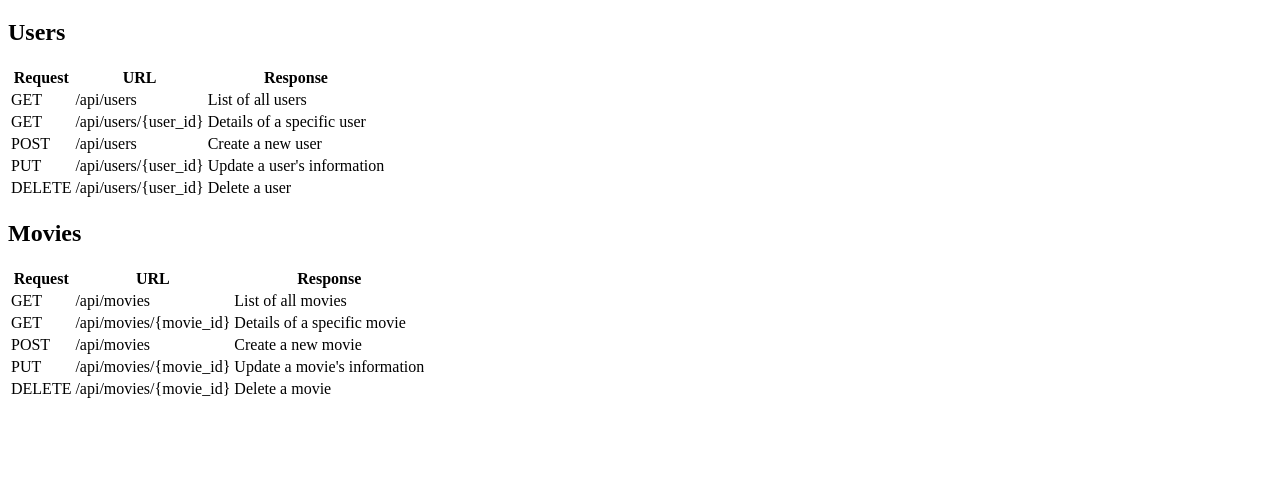
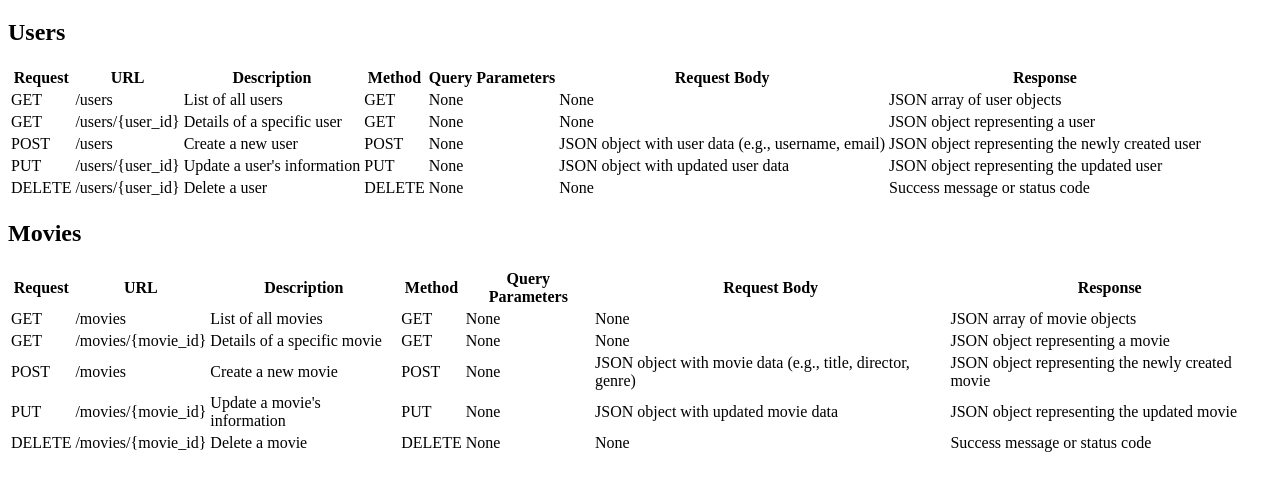
Before and after one commit to henryn05/movie_api, a website: page public/documentation.html in a window 1280 px wide. Shown: the part 61-552 px from the top of the page. Drawn offline with Linux system fonts and the light colour scheme.

Commit message:
Created placeholder functions for methods

```diff
--- a/public/documentation.html
+++ b/public/documentation.html
@@ -11,32 +11,56 @@
         <tr>
             <th>Request</th>
             <th>URL</th>
+            <th>Description</th>
+            <th>Method</th>
+            <th>Query Parameters</th>
+            <th>Request Body</th>
             <th>Response</th>
         </tr>
         <tr>
             <td>GET</td>
-            <td>/api/users</td>
+            <td>/users</td>
             <td>List of all users</td>
+            <td>GET</td>
+            <td>None</td>
+            <td>None</td>
+            <td>JSON array of user objects</td>
         </tr>
         <tr>
             <td>GET</td>
-            <td>/api/users/{user_id}</td>
+            <td>/users/{user_id}</td>
             <td>Details of a specific user</td>
+            <td>GET</td>
+            <td>None</td>
+            <td>None</td>
+            <td>JSON object representing a user</td>
         </tr>
         <tr>
             <td>POST</td>
-            <td>/api/users</td>
+            <td>/users</td>
             <td>Create a new user</td>
+            <td>POST</td>
+            <td>None</td>
+            <td>JSON object with user data (e.g., username, email)</td>
+            <td>JSON object representing the newly created user</td>
         </tr>
         <tr>
             <td>PUT</td>
-            <td>/api/users/{user_id}</td>
+            <td>/users/{user_id}</td>
             <td>Update a user's information</td>
+            <td>PUT</td>
+            <td>None</td>
+            <td>JSON object with updated user data</td>
+            <td>JSON object representing the updated user</td>
         </tr>
         <tr>
             <td>DELETE</td>
-            <td>/api/users/{user_id}</td>
+            <td>/users/{user_id}</td>
             <td>Delete a user</td>
+            <td>DELETE</td>
+            <td>None</td>
+            <td>None</td>
+            <td>Success message or status code</td>
         </tr>
     </table>
 
@@ -45,32 +69,56 @@
         <tr>
             <th>Request</th>
             <th>URL</th>
+            <th>Description</th>
+            <th>Method</th>
+            <th>Query Parameters</th>
+            <th>Request Body</th>
             <th>Response</th>
         </tr>
         <tr>
             <td>GET</td>
-            <td>/api/movies</td>
+            <td>/movies</td>
             <td>List of all movies</td>
+            <td>GET</td>
+            <td>None</td>
+            <td>None</td>
+            <td>JSON array of movie objects</td>
         </tr>
         <tr>
             <td>GET</td>
-            <td>/api/movies/{movie_id}</td>
+            <td>/movies/{movie_id}</td>
             <td>Details of a specific movie</td>
+            <td>GET</td>
+            <td>None</td>
+            <td>None</td>
+            <td>JSON object representing a movie</td>
         </tr>
         <tr>
             <td>POST</td>
-            <td>/api/movies</td>
+            <td>/movies</td>
             <td>Create a new movie</td>
+            <td>POST</td>
+            <td>None</td>
+            <td>JSON object with movie data (e.g., title, director, genre)</td>
+            <td>JSON object representing the newly created movie</td>
         </tr>
         <tr>
             <td>PUT</td>
-            <td>/api/movies/{movie_id}</td>
+            <td>/movies/{movie_id}</td>
             <td>Update a movie's information</td>
+            <td>PUT</td>
+            <td>None</td>
+            <td>JSON object with updated movie data</td>
+            <td>JSON object representing the updated movie</td>
         </tr>
         <tr>
             <td>DELETE</td>
-            <td>/api/movies/{movie_id}</td>
+            <td>/movies/{movie_id}</td>
             <td>Delete a movie</td>
+            <td>DELETE</td>
+            <td>None</td>
+            <td>None</td>
+            <td>Success message or status code</td>
         </tr>
     </table>
 </body>
```
Also changed, not shown: index.js (+85 -47 lines).
